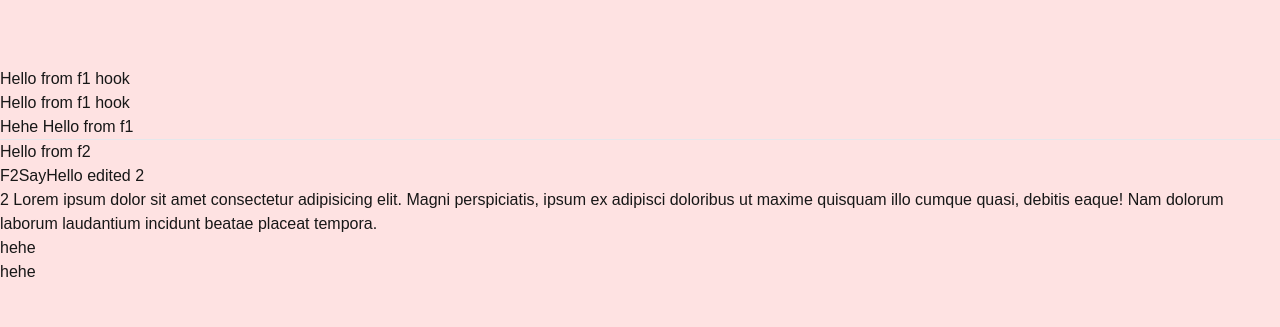
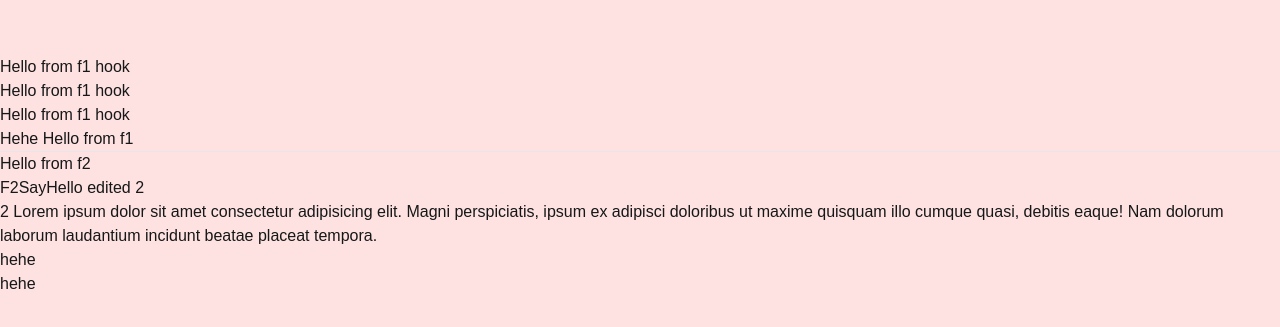
Before and after one commit to teq-hungpham/test, a Next.js app: page / in a window 1280 px wide. Shown: the part 225-552 px from the top of the page. Built offline with nearby package versions, Linux system fonts and the light colour scheme.

Commit message:
update main

```diff
--- a/src/pages/index.tsx
+++ b/src/pages/index.tsx
@@ -10,6 +10,7 @@ export default function Home() {
 			className=" bg-red-100 w-screen h-screen flex justify-center items-center"
 			children={
 				<div>
+					<h1>{state}</h1>
 					<h2>{state}</h2>
 					<h3>{state}</h3>
 					<SayHelloComponent />
```
